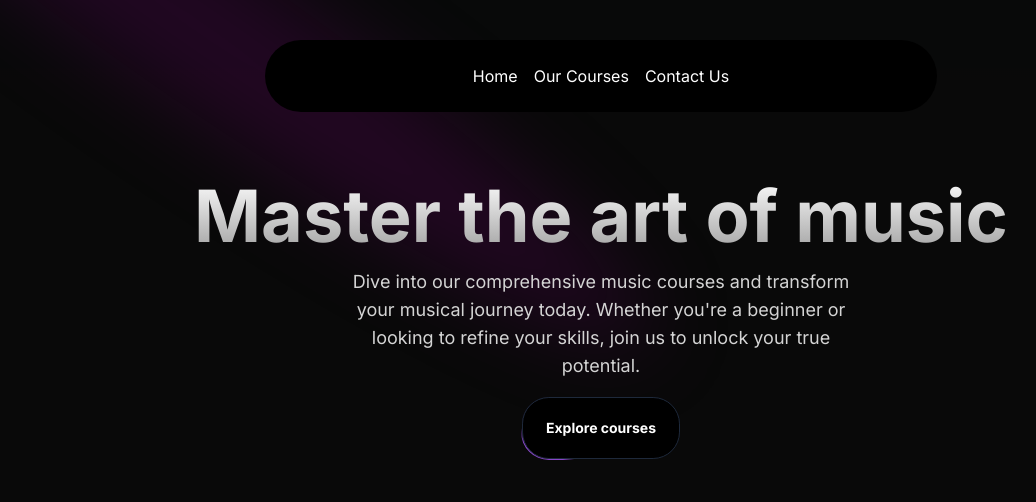
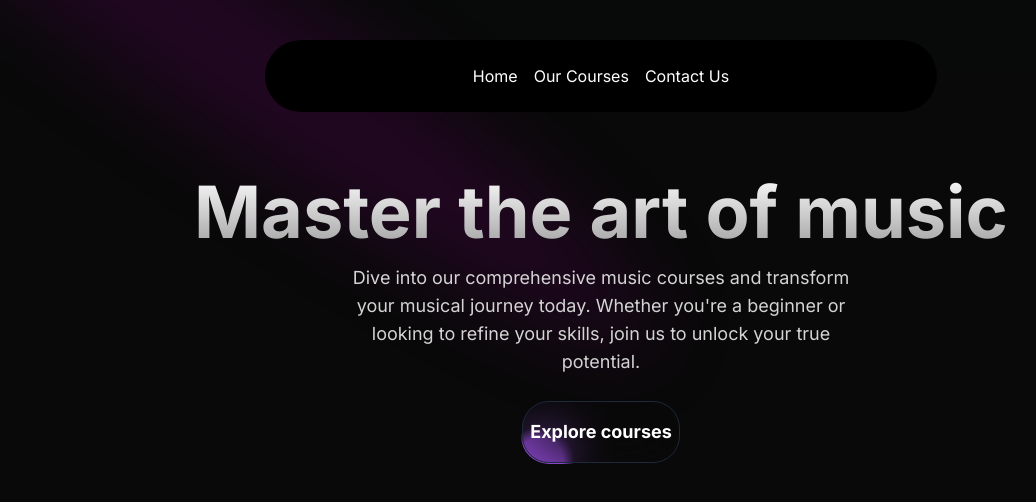
Before and after one commit to pankaj-kb/music-academy-project, a Next.js app: page / in a window 1280 px wide. Shown: the top 502 px of the page, without its empty margins (39-1075 px from the left). Built offline with nearby package versions, Linux system fonts and the light colour scheme.

Commit message:
ui tweaks with button

```diff
--- a/src/components/HeroSection.tsx
+++ b/src/components/HeroSection.tsx
@@ -30,13 +30,14 @@ function HeroSection() {
           journey today. Whether you're a beginner or looking to refine your
           skills, join us to unlock your true potential.
         </p>
-        <div className="mt-4">
+        <div className="mt-6">
           <Link href={"/courses"}>
             <Button
               borderRadius="1.75rem"
               className="bg-white dark:bg-black text-black
               dark:text-white border-neutral-200 font-bold
-              dark:border-slate-800 hover:dark:text-purple-500 hover:text-purple-500"
+              dark:border-slate-800 hover:dark:text-purple-500
+              hover:text-purple-500 dark:bg-transparent text-[18px]"
             >
               Explore courses
             </Button>
```
